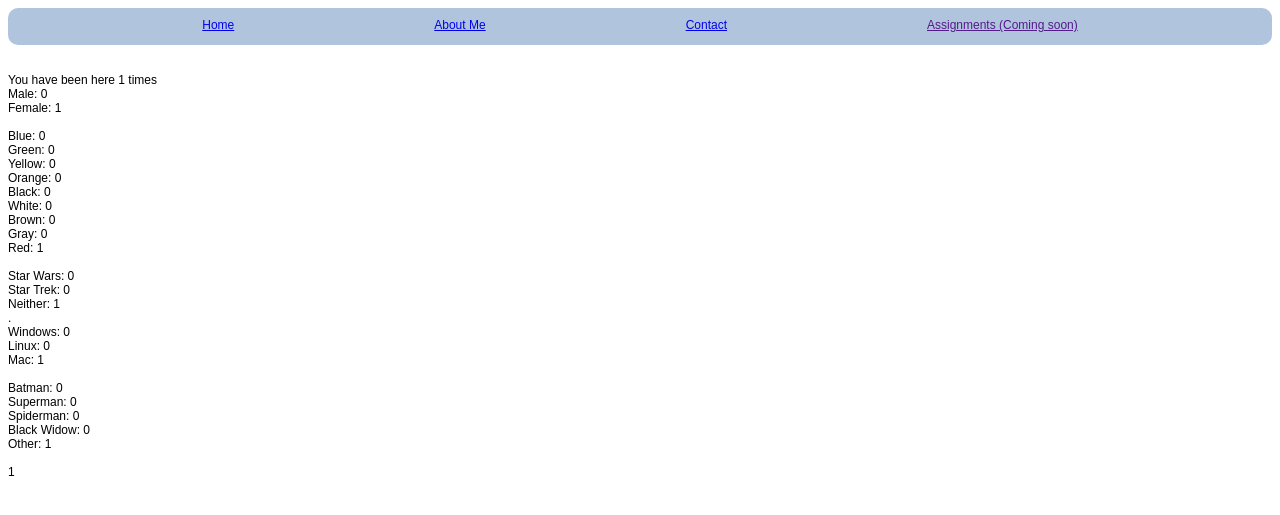
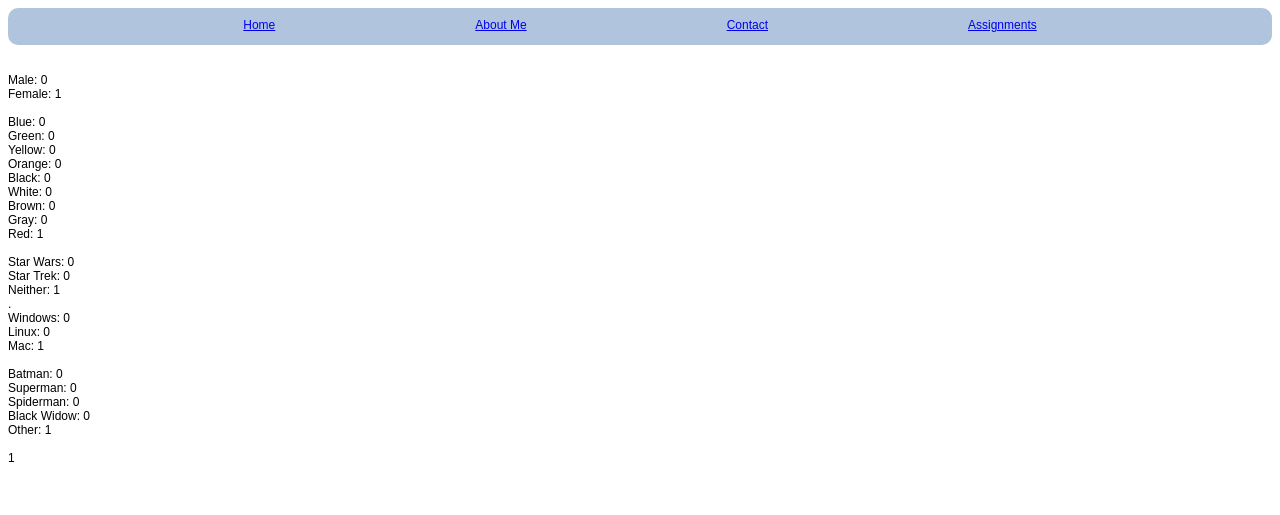
Before and after one commit to jataca/WebRepo, a PHP site: page /result.php in a window 1280 px wide. Shown: the top 515 px of the page. Run offline with PHP 8.4, Linux system fonts and the light colour scheme; the visitor is signed in with stand-in values (Sample User, id 1); data that the repository does not hold is empty.

Commit message:
final changes?

```diff
--- a/Survey.php
+++ b/Survey.php
@@ -26,9 +26,6 @@ session_start();
   <div class="center">
 
 <form action="result.php" method="post">
-  Name: <input type="text" name="name"><br>
-  E-mail: <input type="text" name="email"><br><br>
-
   1.Gender: <br>
   <input type="radio" name="q1" value="male">Male<br>
   <input type="radio" name="q1" value="female">Female<br><br>
--- a/result.php
+++ b/result.php
@@ -16,7 +16,7 @@ session_start();
           <li><a href="http://php-jcasperson.rhcloud.com/home.html">Home</a></li>
           <li><a href="http://php-jcasperson.rhcloud.com/aboutme.html">About Me</a></li>
           <li><a href="http://php-jcasperson.rhcloud.com/contact.html">Contact</a></li></li>
-          <li><a href="">Assignments (Coming soon)</a></li>
+          <li><a href="http://php-jcasperson.rhcloud.com/assignments.html">Assignments</a></li>
       </ul>
   </div>
   <?php
@@ -37,8 +37,6 @@ session_start();
   $visits++;
 
   $_SESSION[$countKey] = $visits;
-
-  echo "You have been here $visits times<br />";
 
 if ($visits == 1){
 
--- a/results.php
+++ b/results.php
@@ -11,7 +11,7 @@
           <li><a href="http://php-jcasperson.rhcloud.com/home.html">Home</a></li>
           <li><a href="http://php-jcasperson.rhcloud.com/aboutme.html">About Me</a></li>
           <li><a href="http://php-jcasperson.rhcloud.com/contact.html">Contact</a></li></li>
-          <li><a href="">Assignments (Coming soon)</a></li>
+          <li><a href="http://php-jcasperson.rhcloud.com/assignments.html">Assignments</a></li>
       </ul>
   </div>
   <?php
```
